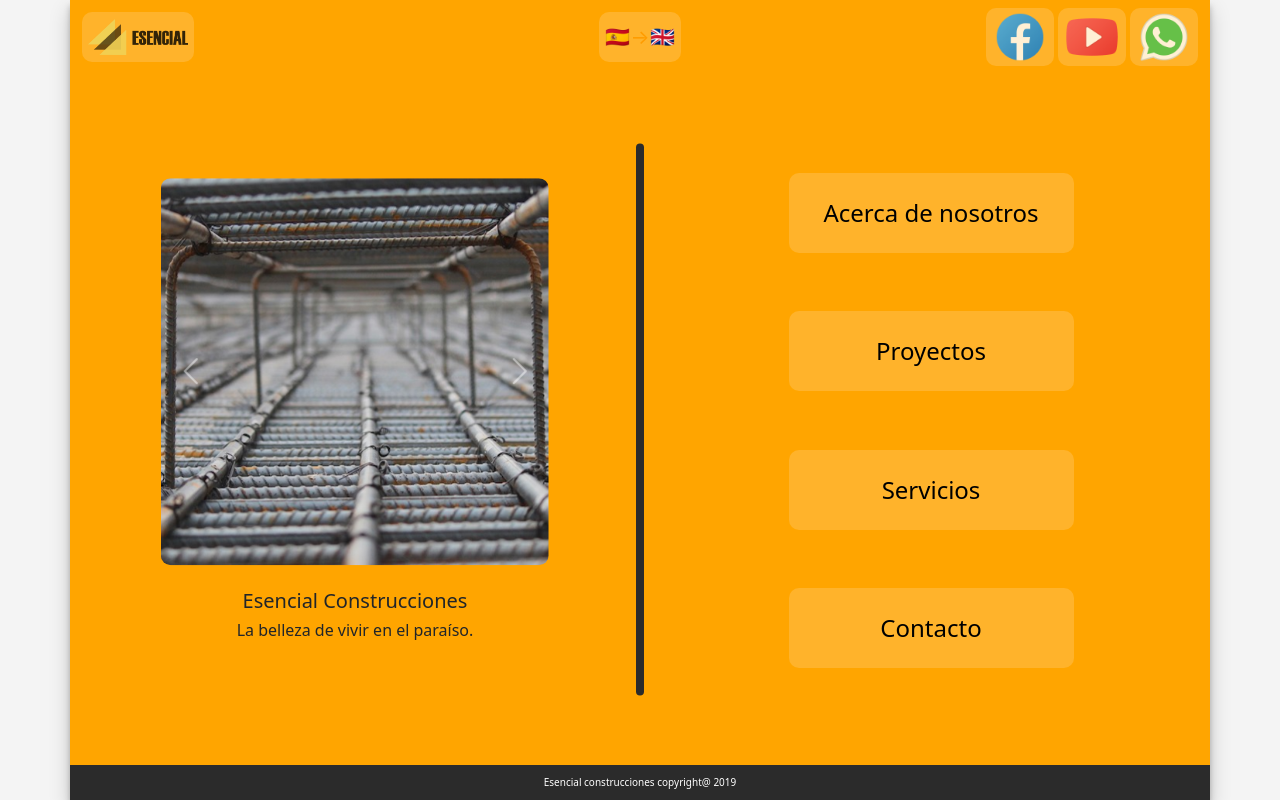
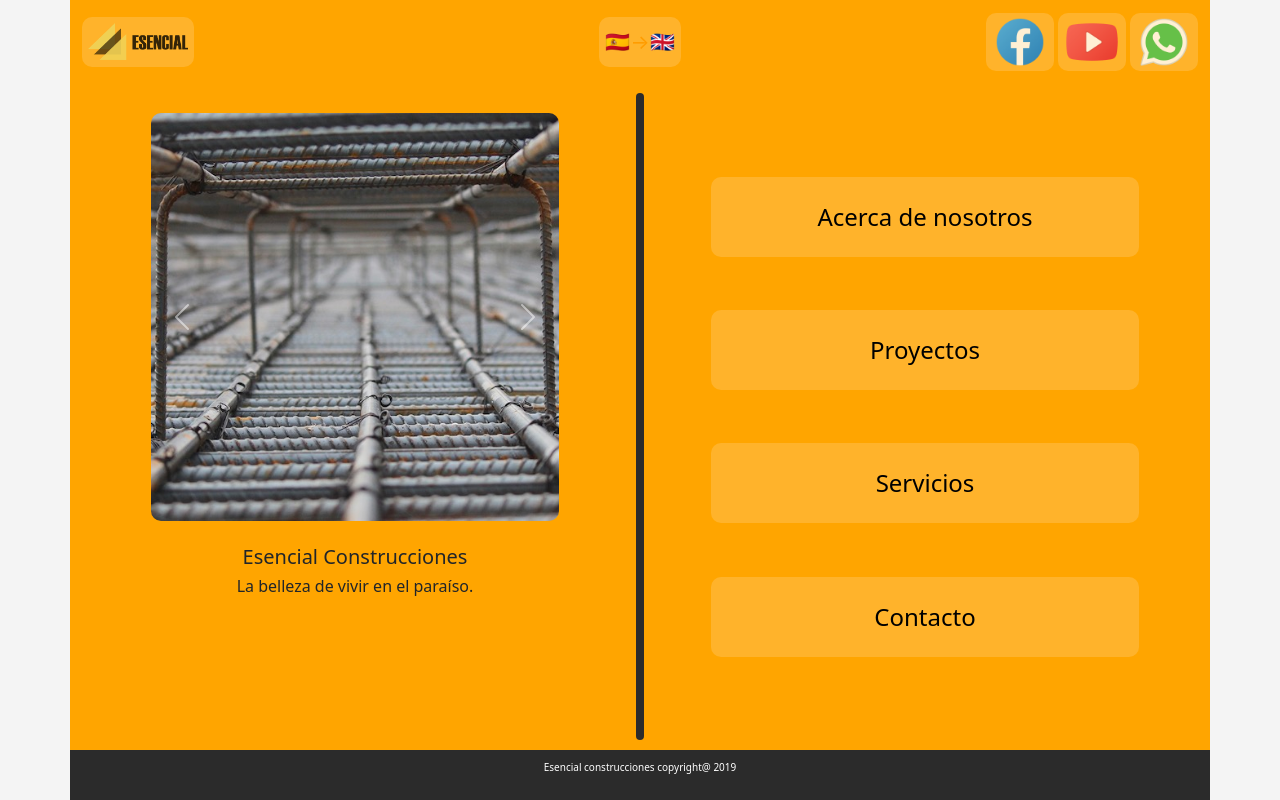
Before and after one commit to egmp7/Esencial-Construcciones, a Flask app: page /home in a window 1280 px wide. Run offline with Flask 2, Linux system fonts and the light colour scheme; parts of the project's set-up code (start-up, migrations or seed data) failed here and were passed over; some libraries are stand-ins or nearby versions.

Commit message:
refactoring JS

```diff
--- /dev/null
+++ b/application/static/js/GUIComponent.js
@@ -0,0 +1,39 @@
+class GUIComponent
+{
+    constructor(element,x,y,width,height)
+    {
+        this.element = element
+        this.x =x;
+        this.y = y;
+        this.width = width;
+        this.height = height;
+
+        this.createElement();
+    }
+
+    createElement = function()
+    {
+        $(this.element).css({
+            left:   this.x,
+            top:    this.y,
+            width:  this.width,
+            height: this.height,
+            position: "absolute"
+        })
+
+    }
+
+    visible = function(bool)
+    {
+        if (bool)
+            $(this.element).css({display: "block"})
+
+        else
+        {
+            $(this.element).css({display: "none"})
+        }
+
+    }
+}
+
+export default GUIComponent
--- /dev/null
+++ b/application/static/js/MainGUI.js
@@ -0,0 +1,160 @@
+import GUIComponent from "./GUIComponent.js";
+
+class MainGUI extends GUIComponent
+{
+    constructor (element,x,y,width,height)
+    {
+        super(element,x,y,width,height);
+
+        this.greeting = new GUIComponent(
+            ".greeting",
+            x,
+            0,
+            width/2,
+            height)
+
+        this.mainButtons = new MainButtons(
+            ".mainButtons",
+            width/2,
+            0,
+            width/2,
+            height)
+
+        this.modal = new Modal(
+            "modal",
+            NaN,
+            NaN,
+            width,
+            height
+        )
+
+        this.stick = new GUIComponent(
+            ".stick",
+            width/2 -4,
+            10,
+            8,
+            height-20
+        )
+    }
+
+    greeting
+
+    showModal = function(id)
+    {
+        this.modal.visible(true)
+        this.greeting.visible(false)
+        this.mainButtons.visible(false)
+        this.stick.visible(false)
+
+        if (id == "about")
+            $("#about").css({display:"block"})
+        if (id == "projects")
+            $("#projects").css({display:"block"})
+        if (id == "services")
+            $("#services").css({display:"block"})
+        if (id == "contact")
+            $("#contact").css({display:"block"})
+
+
+    }
+    hideModal = function()
+    {
+        this.modal.visible(false)
+        this.greeting.visible(true)
+        this.mainButtons.visible(true)
+        this.stick.visible(true)
+
+        $( "#about" ).css("display", "none");
+        $( "#projects" ).css("display", "none");
+        $( "#services" ).css("display", "none");
+        $( "#contact" ).css("display", "none");
+
+    }
+}
+
+
+export default MainGUI
+
+
+class MainButtons extends GUIComponent
+{
+    constructor (element,x,y,width,height)
+    {
+        super(element,x,y,width,height);
+
+        var buttonWidth = width /4 *3;
+        var buttonHeight = 80;
+
+        const aboutButton = new GUIComponent(
+            "#aboutButton",
+            width/2 - buttonWidth/2 ,
+            height/5 - buttonHeight/2,
+            buttonWidth,
+            buttonHeight)
+
+        const projectsButton = new GUIComponent(
+            "#projectsButton",
+            width/2 - buttonWidth/2 ,
+            height/5 * 2 - buttonHeight/2,
+            buttonWidth,
+            buttonHeight)
+
+        const servicesButton = new GUIComponent(
+            "#servicesButton",
+            width/2 - buttonWidth/2,
+            height/5 * 3 - buttonHeight/2,
+            buttonWidth,
+            buttonHeight)
+
+        const contactButton = new GUIComponent(
+            "#contactButton",
+            width/2 - buttonWidth/2,
+            height/5 * 4 - buttonHeight/2,
+            buttonWidth,
+            buttonHeight)
+    }
+}
+
+class Modal extends GUIComponent
+{
+    constructor (element,x,y,width,height)
+    {
+        super(element,x,y,width,height);
+        // projects component
+        var titleHeight = 50;
+        var w = this.width / 4;
+        var h = (this.height - titleHeight) / 4
+
+        const title = new GUIComponent(
+            "#projects .title",
+            0,
+            0,
+            this.width,
+            titleHeight
+        )
+
+        const projectList = new GUIComponent(
+            "#projectsList",
+            0,
+            titleHeight,
+            w,
+            h * 4
+        )
+
+        const projectView = new GUIComponent(
+            "#projectView",
+            w,
+            titleHeight,
+            w * 3,
+            h * 3
+        )
+        const projectsPreview = new GUIComponent(
+            "#projectsPreview",
+            w,
+            h * 3 + titleHeight,
+            w * 3,
+            h
+        )
+
+    }
+}
--- a/application/static/js/script.js
+++ b/application/static/js/script.js
@@ -1,177 +1,79 @@
+import GUIComponent from "./GUIComponent.js";
+import MainGUI from "./MainGUI.js";
+
 
 /**Init */
 $(document).ready(function(){
 
-    setComponentsPosition();
+
 
 });
 
+var height = $(window).height()/24;
+var width = $(".container").width();
+
+const navbar = new GUIComponent(
+    "nav",
+    0,
+    0,
+    width,
+    height * 2.5);
+const main = new MainGUI(
+    "main",
+    0,
+    height * 2.5,
+    width,
+    height * 20);
+const footer = new GUIComponent(
+    "footer",
+    0,
+    height * 22.5,
+    width,
+    height * 1.5);
+
+
 window.addEventListener("resize", function(){
-    setComponentsPosition();
+
+
 });
 
-/** Gets the width of the container */
-getMainWidth = function ()
-{
-    return $(".container").width();
-}
-
-/** Gets the width of the main component */
-getMainHeight = function ()
-{
-    let windowHeight = $(document).height();
-    let navHeight = $("nav").outerHeight();
-    let footerHeight = $("footer").outerHeight();
-
-    return windowHeight - navHeight - footerHeight;
-}
-
-/** Sets positions of components */
-setComponentsPosition = function ()
-{
-    var w = getMainWidth();
-    var h = getMainHeight();
-
-    $("main").height(h);
-
-    // main components
-    $(".block1").width(w / 2);
-    $(".block1").height(h);
-    $(".block2").width(w / 2);
-    $(".block2").height(h);
-    $(".stick").height(h * 0.8);
-
-    // block 1 components
-    $(".greeting").width(w / 2 * 0.85)
-    $(".greeting").height(h * 0.7)
-
-    // modal component
-    $("modal").height(h);
-    $("modal").width(w);
-
-    // main buttons
-    var x = w / 4;
-    var y = h / 5;
-
-    $("#aboutButton").css({top: y - $("#aboutButton").height()/2,
-                           left: x - $("#aboutButton").width()/2})
-    $("#projectsButton").css({top: y*2 - $("#projectsButton").height()/2,
-                              left: x - $("#projectsButton").width()/2})
-    $("#servicesButton").css({top: y*3 - $("#servicesButton").height()/2,
-                              left: x - $("#servicesButton").width()/2})
-    $("#contactButton").css({top: y*4 - $("#contactButton").height()/2,
-                             left: x - $("#contactButton").width()/2})
-}
 
 // events
-$( "#aboutButton" ).click(() =>
+$( "#aboutButton" ).click(() => {main.showModal("about")});
+$( "#projectsButton" ).click(() => {main.showModal("projects")});
+$( "#servicesButton" ).click(()=> {main.showModal("services")});
+$( "#contactButton" ).click(() => {main.showModal("contact")});
+$( "#closeModal" ).click(function() {main.hideModal()});
+
+
+$("#p1Button").click(() =>
 {
-    showModal()
-    $( "#about" ).css("display", "block");
-});
-
-$( "#projectsButton" ).click(() =>
-{
-    showModal()
-    displayProjects()
-});
-
-selectProject = function(projectObject){
-
-    for  (var project in images.projects)
-    {
-
-        if (project == projectObject.id)
-        {
-
     // empty html
 
     $("#projectsPreview").empty();
 
     // add images
-            for (var image in images.projects[project])
+    for (var image in images.projects["p1"])
     {
-                imgTag ="<img src='" + images.projects[project][image] +"'></img>"
-                html = '<div class="thumbnail">' +imgTag+ '</div>'
+        var imgTag = "<img src='" + images.projects["p1"][image] +"'></img>"
+        var html = '<div class="thumbnail">' +imgTag+ '</div>'
         $("#projectsPreview").append(html);
     }
-
-        }
-    }
-
-    displayProjects();
-
-}
-
-$( "#servicesButton" ).click(function() {
-    showModal()
-    $( "#services" ).css("display", "block");
-});
-
-$( "#contactButton" ).click(function() {
-    showModal()
-    $( "#contact" ).css("display", "block");
-});
-$( "#closeModal" ).click(function() {
-    showMain()
-    $( "#about" ).css("display", "none");
-    $( "#projects" ).css("display", "none");
-    $( "#services" ).css("display", "none");
-    $( "#contact" ).css("display", "none");
-});
-
-/** Hides the main componets and shows the modal component */
-showModal = function()
-{
-    $("modal").css("display", "block");
-    $(".block1").css("display", "none");
-    $(".block2").css("display", "none");
-    $(".stick").css("display", "none");
-}
-
-/** Hides the modal componet and shows the main components */
-showMain = function()
-{
-    $("modal").css("display", "none");
-    $(".block1").css("display", "block");
-    $(".block2").css("display", "block");
-    $(".stick").css("display", "block");
-}
-
-/** Displays projects component */
-displayProjects = function()
-{
-    $( "#projects" ).css("display", "block");
-
-    // projects component
-    var w = getMainWidth() / 4;
-    var h = (getMainHeight() - $("#projects h2").height()) / 4;
-
-    $("#projectsList").css({
-        left:0,
-        top:0,
-        width: w,
-        height: h * 4,});
-
-    $("#projectView").css({
-        left: w,
-        top: 0,
-        width: w * 3,
-        height: h * 3});
-    $("#projectsPreview").css({
-        left: w,
-        top: h * 3,
-        width: w * 3,
-        height: h});
-
-
     var thumbnailHeight = $("#projectsPreview").height() * 0.9
     var thumbnailBorderWidth = ( $("#projectsPreview").height()- thumbnailHeight) /2
 
     $(".thumbnail img").css({height:thumbnailHeight})
 
     $(".thumbnail").css({borderWidth: thumbnailBorderWidth })
+})
 
+$( "#m" ).on( "click", function() {
+    console.log( $( this ).text() );
+});
+
+for(var project in images.projects)
+{
+    var key = `#${project}Button`;
 
 
 }
--- a/application/static/styles/_home.scss
+++ b/application/static/styles/_home.scss
@@ -4,15 +4,11 @@
 // HEADER
 
 main{
-  position: relative;
+  background-color: orange;
   display: flex !important;
 
-  .block1{
-    background-color: orange;
-    position: relative;
-
   .greeting{
-      @include center;
+    padding: 30px;
     text-align: center;
 
     .carousel{
@@ -37,26 +33,18 @@ main{
       }
     }
   }
-  }
 
-  .block2{
-    background-color: orange;
-    position: relative;
+
+  .mainButtons{
     button{
-      position: absolute;
-      display: block;
       color: black;
-      width: 50%;
-      height: 80px;
       font-size: 24px;
     }
   }
 
   .stick{
-    @include center;
     background-color: $footer-background;
     border-radius: 20px;
-    width: 8px;
   }
 
   modal{
@@ -89,6 +77,7 @@ main{
         text-align: center;
 
         h2{
+          @include center;
           margin: 0;
         }
       }
@@ -114,12 +103,11 @@ main{
           }
         }
         #projectsPreview{
+          position: absolute;
+          display: flex;
           overflow: scroll;
-          position: absolute;
+          align-items: center;
           background-color: red;
-          display: flex;
-
-          align-items: center;
 
           .thumbnail{
             border-style: solid;
--- a/application/static/styles/style.css
+++ b/application/static/styles/style.css
@@ -1,55 +1,35 @@
 main {
-  position: relative;
+  background-color: orange;
   display: flex !important;
 }
-main .block1 {
-  background-color: orange;
-  position: relative;
-}
-main .block1 .greeting {
-  position: absolute;
-  top: 50%;
-  left: 50%;
-  transform: translate(-50%, -50%);
+main .greeting {
+  padding: 30px;
   text-align: center;
 }
-main .block1 .greeting .carousel {
+main .greeting .carousel {
   width: 80%;
   padding: 0;
   margin: auto;
 }
-main .block1 .greeting .carousel .carousel-inner {
+main .greeting .carousel .carousel-inner {
   border-radius: 10px;
 }
-main .block1 .greeting .text {
+main .greeting .text {
   margin-top: 3vh;
 }
-main .block1 .greeting .text h1 {
+main .greeting .text h1 {
   font-size: 20px;
 }
-main .block1 .greeting .text h2 {
+main .greeting .text h2 {
   font-size: 16px;
 }
-main .block2 {
-  background-color: orange;
-  position: relative;
-}
-main .block2 button {
-  position: absolute;
-  display: block;
+main .mainButtons button {
   color: black;
-  width: 50%;
-  height: 80px;
   font-size: 24px;
 }
 main .stick {
-  position: absolute;
-  top: 50%;
-  left: 50%;
-  transform: translate(-50%, -50%);
   background-color: #2b2b2b;
   border-radius: 20px;
-  width: 8px;
 }
 main modal {
   display: none;
@@ -83,6 +63,10 @@ main modal #projects .title {
   text-align: center;
 }
 main modal #projects .title h2 {
+  position: absolute;
+  top: 50%;
+  left: 50%;
+  transform: translate(-50%, -50%);
   margin: 0;
 }
 main modal #projects .projectsComponent {
@@ -106,11 +90,11 @@ main modal #projects .projectsComponent #projectsList ul li button {
   border-style: none;
 }
 main modal #projects .projectsComponent #projectsPreview {
+  position: absolute;
+  display: flex;
   overflow: scroll;
-  position: absolute;
+  align-items: center;
   background-color: red;
-  display: flex;
-  align-items: center;
 }
 main modal #projects .projectsComponent #projectsPreview .thumbnail {
   border-style: solid;
@@ -273,11 +257,16 @@ footer {
 }
 
 html {
+  position: relative;
   background-color: #f4f4f4;
   font-family: "Open Sans", sans-serif;
 }
 html body {
   box-shadow: 0 10px 20px rgba(0, 0, 0, 0.19), 0 6px 6px rgba(0, 0, 0, 0.23);
+}
+
+body {
+  position: relative !important;
 }
 
 .container {
--- a/application/static/styles/style.scss
+++ b/application/static/styles/style.scss
@@ -5,11 +5,16 @@
 
 // root
 html{
+  position: relative;
   background-color: $background;
   font-family: $font;
   body {
   @include shadow;
   }
+}
+
+body{
+  position: relative !important;
 }
 
 // bootstrap classes
--- a/application/templates/base.html
+++ b/application/templates/base.html
@@ -96,4 +96,4 @@
         integrity="sha384-w76AqPfDkMBDXo30jS1Sgez6pr3x5MlQ1ZAGC+nuZB+EYdgRZgiwxhTBTkF7CXvN"
         crossorigin="anonymous"></script>
 <!-- script-->
-<script src="{{ url_for('static', filename='js/script.js') }}"></script>
+<script type="module" src="{{ url_for('static', filename='js/script.js') }}"></script>
--- a/application/templates/home.html
+++ b/application/templates/home.html
@@ -6,7 +6,7 @@
     <!--****************************
     GREETING
     ********************************-->
-    <div class="block1">
+
     <div class="greeting">
         <div id="greetingCarousel" class="carousel slide">
             <div class="carousel-inner">
@@ -42,13 +42,11 @@
         </div>
     </div>
 
-    </div>
-
     <!--****************************
     MAIN BUTTONS
     ********************************-->
 
-    <div class="block2">
+    <div class="mainButtons">
 
         <button id="aboutButton"
                 class="glow-on-hover">
@@ -134,7 +132,7 @@
                     <ul>
                         {% for project in data.projects.list %}
                             <li>
-                                <button onclick="selectProject({{project}})">
+                                <button id="{{project.id}}Button">
                                         {{project.name}}</button>
                             </li>
                         {% endfor %}
@@ -257,8 +255,6 @@
         <button id="closeModal" class="btn-close"></button>
     </modal>
 </main>
-
-<script src="{{ url_for('static', filename='js/script.js') }}"></script>
 <script> const images = {{ images|tojson }} </script>
 
 {% endblock %}
```
Also changed, not shown: 1 other file. Lines whose indentation alone changed are shown as unchanged.
